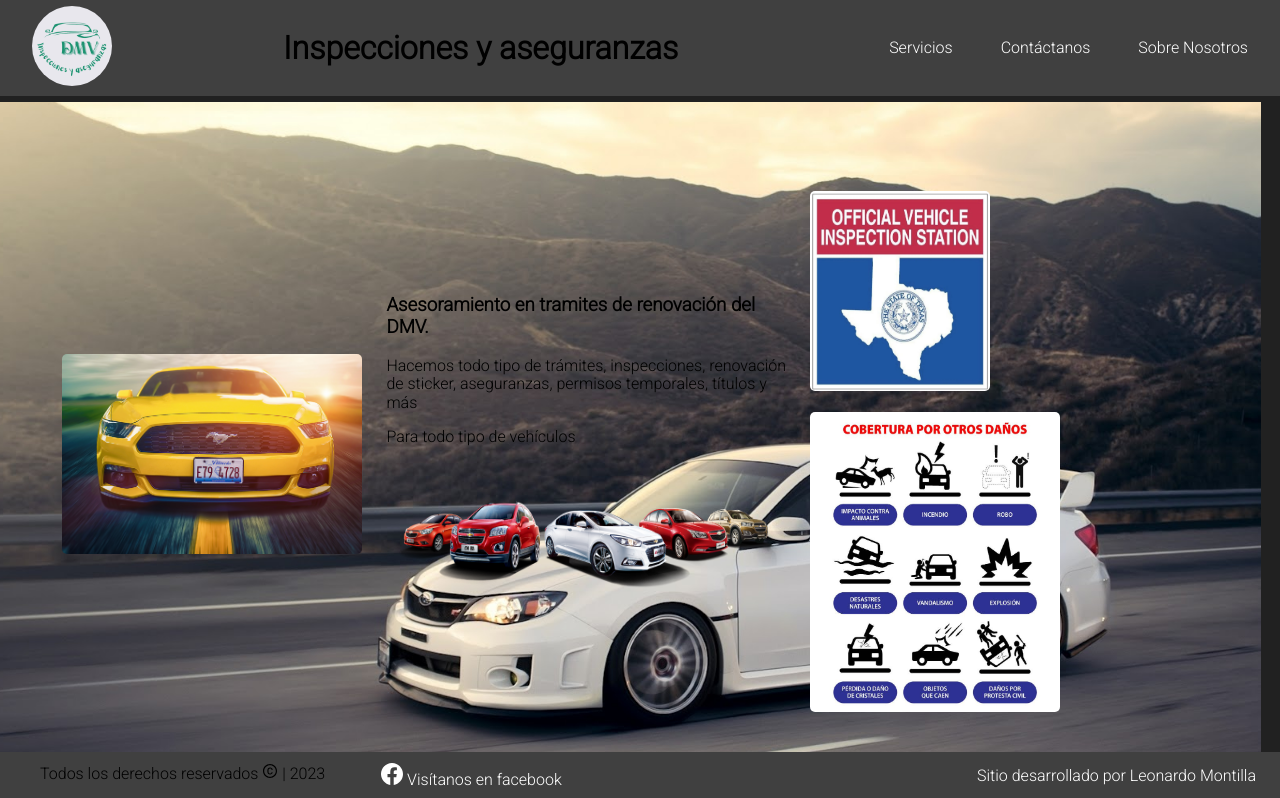
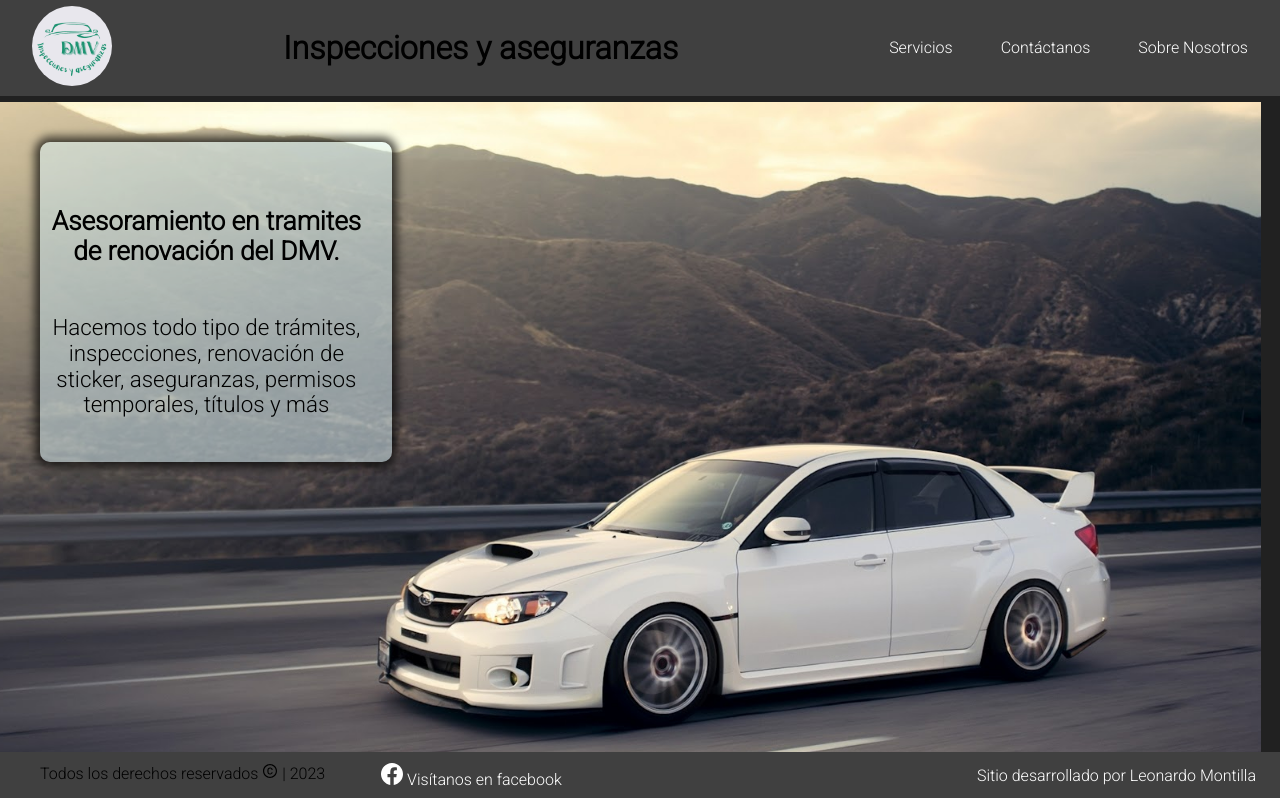
Before and after one commit to LeonardoMontilla74/dmv, a Next.js app: page / in a window 1280 px wide. Shown: the top 798 px of the page. Built offline with nearby package versions, Linux system fonts and the light colour scheme.

Commit message:
styles services

```diff
--- a/components/Pages.module.css
+++ b/components/Pages.module.css
@@ -1,31 +1,71 @@
 /* ------------------ GENERAL ---------------- */
 .section {
   display: flex;
-    flex-direction: column;
-    align-items: center;
-    justify-content: center;
   width: 98.5vw;
   height: calc(100vh - 6.1rem);
   scroll-margin-top: 6rem;
 }
 
 /* ------------------ SERVICES ---------------- */
+
 .cardServices {
-  display: flex;
-  gap: 1rem;
-  width: 90vw;
-  padding: 0.5rem;
-  justify-content: space-around;
-  align-items: center;
+  width: 22rem;
+  height: 20rem;
+  margin: 2.5rem;
+  background: rgba(218, 245, 252, 0.473);
+  transition: all 0.4s;
+  border-radius: 10px;
+  box-shadow: 0px 0px 10px 5px  rgba(0, 0, 0, 0.705);
+  font-size: 1.4rem;
+  color: #000000;
+  text-align: center;
 }
 
-.text {
-  width: 25rem;
+.cardServices:hover {
+  border-radius: 15px;
+  cursor: pointer;
+  transform: scale(1.2);
+  box-shadow: 0px 0px 10px 5px  rgba(0, 0, 0, 0.705);
+  background: rgba(136, 173, 252, 0.219);
+  width: 30rem;
+  height: 15rem;
 }
 
-.image {
-  margin: 0.5rem;
-  border-radius: 5px;
+.frontCard {
+  width: 90%;
+  height: 100%;
+  display: flex;
+  flex-direction: column;
+  justify-content: center;
+  align-items: center;
+  padding: 0.5rem;
+  transition: all 0.4s;
+  opacity: 1;
+  border-radius: 15px;
+}
+
+.cardServices:hover .frontCard {
+  height: 0px;
+  opacity: 0;
+}
+
+.backCard {
+  width: 100%;
+  opacity: 0;
+  display: flex;
+  flex-direction: column;
+  padding: 0.5rem;
+  border-radius: 15px;
+  transition: all 0.4s;
+  font-size: 0px;
+  transform: rotate(90deg) scale(-1);
+}
+
+.cardServices:hover .backCard {
+  opacity: 1;
+  height: 100%;
+  font-size: 1.5rem;
+  transform: rotate(0deg);
 }
 
 /* ------------------ CONTACT ---------------- */
--- a/components/Services.tsx
+++ b/components/Services.tsx
@@ -1,8 +1,5 @@
 import Image from 'next/image';
-import mustang from '@/assets/mustang.jpg';
 import cars from '@/assets/cars.png';
-import image_inspecciones from '@/assets/inspecciones.jpeg';
-import image_aseguranzas from '@/assets/aseguranzas.jpeg';
 import styles from '@/components/Pages.module.css';
 
 export default function Services() {
@@ -10,21 +7,17 @@ export default function Services() {
     <section id="services" className={styles.section}>
 
       <div className={styles.cardServices}>
-        <Image
-          src={mustang}
-          alt='mustang'
-          width={300}
-          height={200}
-          className={styles.image}
-        />
 
-        <span className={styles.text}>
+        <span className={styles.frontCard}>
           <h3>Asesoramiento en tramites de renovación del DMV.</h3>
           <p>Hacemos todo tipo de trámites, inspecciones,
             renovación de sticker, aseguranzas,
             permisos temporales, títulos y más</p>
+        </span>
+
+        <div className={styles.backCard}>
+          <span>
             <strong>Para todo tipo de vehículos</strong>
-
             <Image
               src={cars}
               alt='todo tipo de vehiculos'
@@ -32,22 +25,8 @@ export default function Services() {
               height={180}
             />
           </span>
-        <div>
-          <Image
-            src={image_inspecciones}
-            alt='inspecciones'
-            width={180}
-            height={200}
-            className={styles.image}
-          />
-          <Image
-            src={image_aseguranzas}
-            alt='inspecciones'
-            width={250}
-            height={300}
-            className={styles.image}
-          />
         </div>
+
       </div>
     </section>
   );
```
Lines whose indentation alone changed are shown as unchanged.
